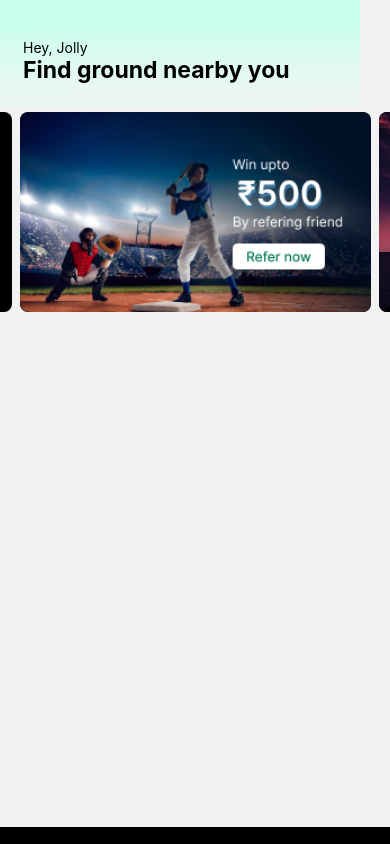
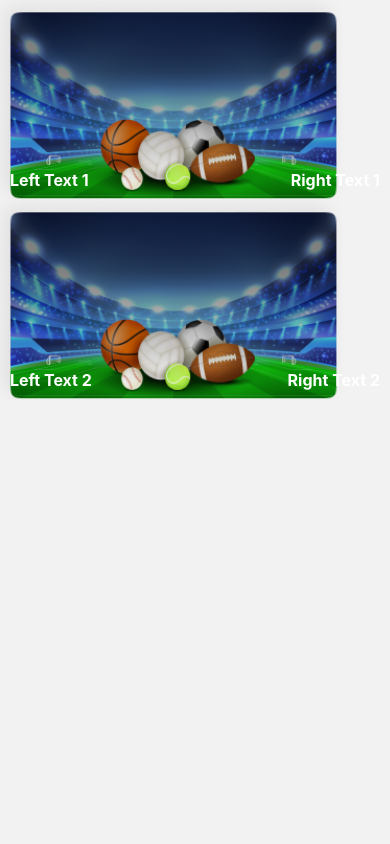
Before and after one commit to sdsahdev/Joker_admin, a React Native app: screen /BoxeItems in a window 390 px wide. Built offline with nearby package versions, Linux system fonts and the light colour scheme.

Commit message:
box item commit

```diff
--- a/App.js
+++ b/App.js
@@ -1,12 +1,13 @@
 // In App.js in a new project
 
 import * as React from 'react';
-import {View, Text} from 'react-native';
-import {NavigationContainer} from '@react-navigation/native';
-import {createNativeStackNavigator} from '@react-navigation/native-stack';
+import { View, Text } from 'react-native';
+import { NavigationContainer } from '@react-navigation/native';
+import { createNativeStackNavigator } from '@react-navigation/native-stack';
 import loginSceen from './src/loginScreen';
 import DateTime from './src/DateTime';
 import BoxList from './src/BoxList';
+import BoxeItems from './Components/BoxeItems';
 
 const Stack = createNativeStackNavigator();
 
@@ -14,8 +15,9 @@ function App() {
   return (
     <NavigationContainer>
       <Stack.Navigator
-        screenOptions={{headerShown: false}}
+        screenOptions={{ headerShown: false }}
         initialRouteName='"BoxList'>
+        <Stack.Screen name="BoxeItems" component={BoxeItems} />
         <Stack.Screen name="BoxList" component={BoxList} />
         <Stack.Screen name="DateTime" component={DateTime} />
         <Stack.Screen name="loginSceen" component={loginSceen} />
--- /dev/null
+++ b/Components/BoxeItems.js
@@ -0,0 +1,78 @@
+import React from 'react';
+import { View, FlatList, Image, StyleSheet, Text } from 'react-native';
+import imagesClass from '../asserts/imagepath';
+
+
+const data = [
+    { id: '1', image: imagesClass.banner1, leftText: 'Left Text 1', rightText: 'Right Text 1' },
+    { id: '2', image: imagesClass.banner2, leftText: 'Left Text 2', rightText: 'Right Text 2' },
+    // Add more items as needed
+];
+
+const FullWidthImageWithText = ({ image, leftText, rightText }) => {
+    return (
+        <View style={styles.container}>
+            <Image
+                source={imagesClass.banner1}
+                style={styles.image}
+                resizeMode="cover"
+            />
+            <View style={styles.textContainer}>
+                <Text style={styles.textLeft}>{leftText}</Text>
+                <Text style={styles.textRight}>{rightText}</Text>
+            </View>
+        </View>
+    );
+};
+
+const renderItem = ({ item }) => (
+    <FullWidthImageWithText
+        image={item.image}
+        leftText={item.leftText}
+        rightText={item.rightText}
+    />
+);
+
+
+
+const BoxeItems = () => {
+    return (
+        <View style={styles.container}>
+            <FlatList
+                data={data}
+                keyExtractor={item => item.id}
+                renderItem={renderItem}
+            />
+        </View>
+    );
+};
+const styles = StyleSheet.create({
+    container: {
+        flex: 1,
+        width: '100%',
+    },
+    image: {
+        width: "90%",
+        height: 200,
+    },
+    textContainer: {
+        position: 'absolute',
+        bottom: 0,
+        flexDirection: 'row',
+        justifyContent: 'space-between',
+        alignItems: 'flex-end',
+        width: '100%',
+        padding: 10,
+    },
+    textLeft: {
+        color: 'white',
+        fontSize: 16,
+        fontWeight: 'bold',
+    },
+    textRight: {
+        color: 'white',
+        fontSize: 16,
+        fontWeight: 'bold',
+    },
+});
+export default BoxeItems;
--- a/Components/SwipList.js
+++ b/Components/SwipList.js
@@ -32,7 +32,7 @@ const SwipList = () => {
 
   const renderItem = ({ item }) => (
     <View style={styles.imageContainer}>
-      <Image source={item.image} style={styles.image} />
+      <Image source={item.image} style={styles.image} resizeMode='contain' />
     </View>
   );
 
@@ -61,23 +61,28 @@ const SwipList = () => {
 const styles = StyleSheet.create({
   container: {
     flex: 1,
+
   },
   imageContainer: {
 
-      justifyContent: 'center',
-      alignItems: 'center',
-    height: "30%",
+    justifyContent: 'center',
+    alignItems: 'center',
+    alignSelf: 'center',
+    alignContent: 'center',
+
 
   },
   image: {
     width: wp(90),
-    height: 200,
+    height: hp(23),
     backgroundColor: '#000',
-      marginHorizontal: wp(1),
-    borderRadius:wp(2)
+    marginHorizontal: wp(1),
+    borderRadius: wp(6),
+
   },
   contentContainer: {
     paddingHorizontal: wp(4),
+    borderRadius: wp(4),
   },
 });
 
--- a/src/BoxList.js
+++ b/src/BoxList.js
@@ -12,20 +12,27 @@ const BoxList = () => {
       <View style={styles.backgroundContainer}>
         <BackgroundSvg width="20%" height="100%" />
       </View>
-          <View  style={{marginLeft:wp(6),marginTop:wp(10)}}>
+
+      <View style={styles.topTexts}>
 
         <Text >
           Hey, Jolly
         </Text>
-          <Text style={{fontWeight:'bold', color:'#000', fontSize:wp(6), marginBottom:wp(5)}}>
+        <Text style={{ fontWeight: 'bold', color: '#000', fontSize: wp(6), marginBottom: wp(5) }}>
           Find ground nearby you
         </Text>
+
       </View>
 
-          <SwipList  />
-            <Text  style={{backgroundColor:'#000'}}>
+      <View style={{ width: "100%", height: wp(50), }}>
+        <SwipList />
+      </View>
+
+      <Text style={styles.bottomTexts}>
         Hey, Jowbdbdwdlly
       </Text>
+
+
     </SafeAreaView>
   );
 };
@@ -37,6 +44,8 @@ const styles = StyleSheet.create({
   backgroundContainer: {
     ...StyleSheet.absoluteFillObject,
   },
+  topTexts: { marginLeft: wp(6), marginTop: wp(10), },
+  bottomTexts: { marginLeft: wp(6), marginTop: wp(5), }
 });
 
 export default BoxList;
```
Also changed, not shown: 1 other file (tests, documents, lock files or other folders). Lines whose indentation alone changed are shown as unchanged.
